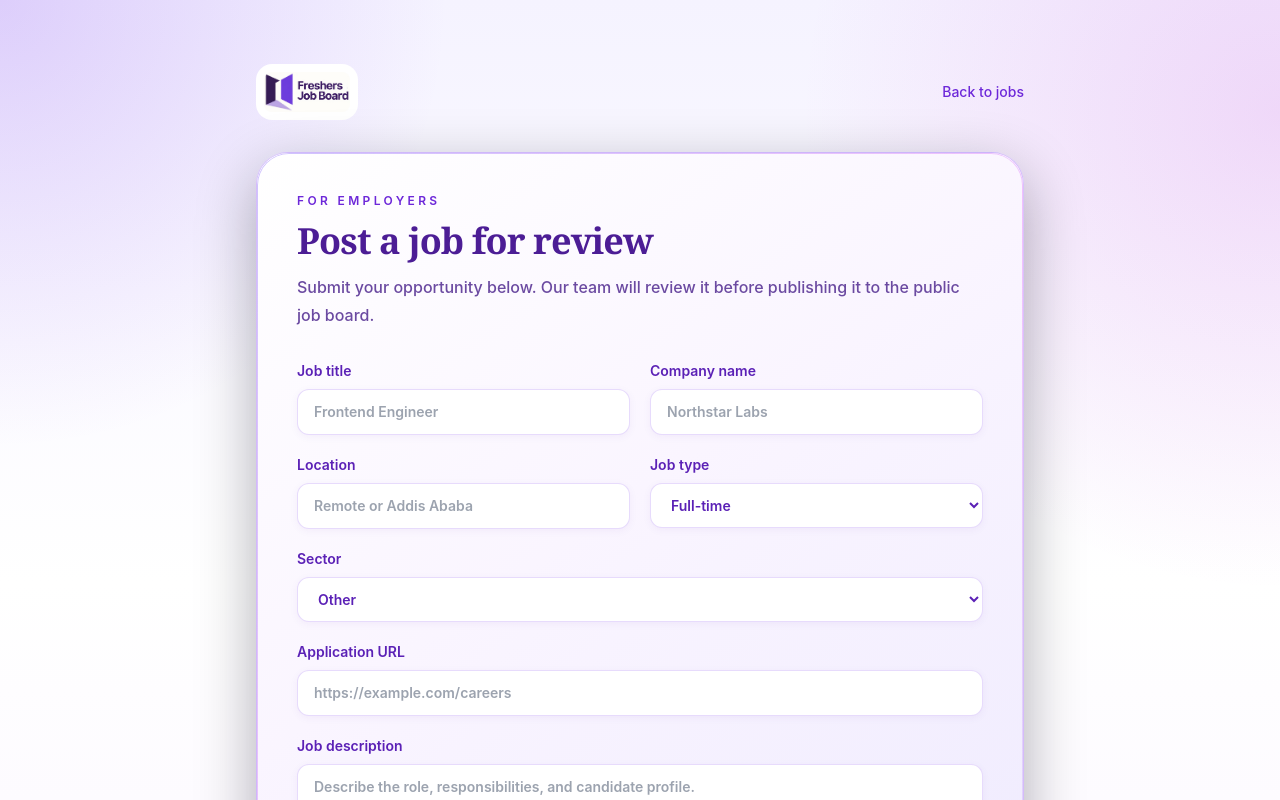
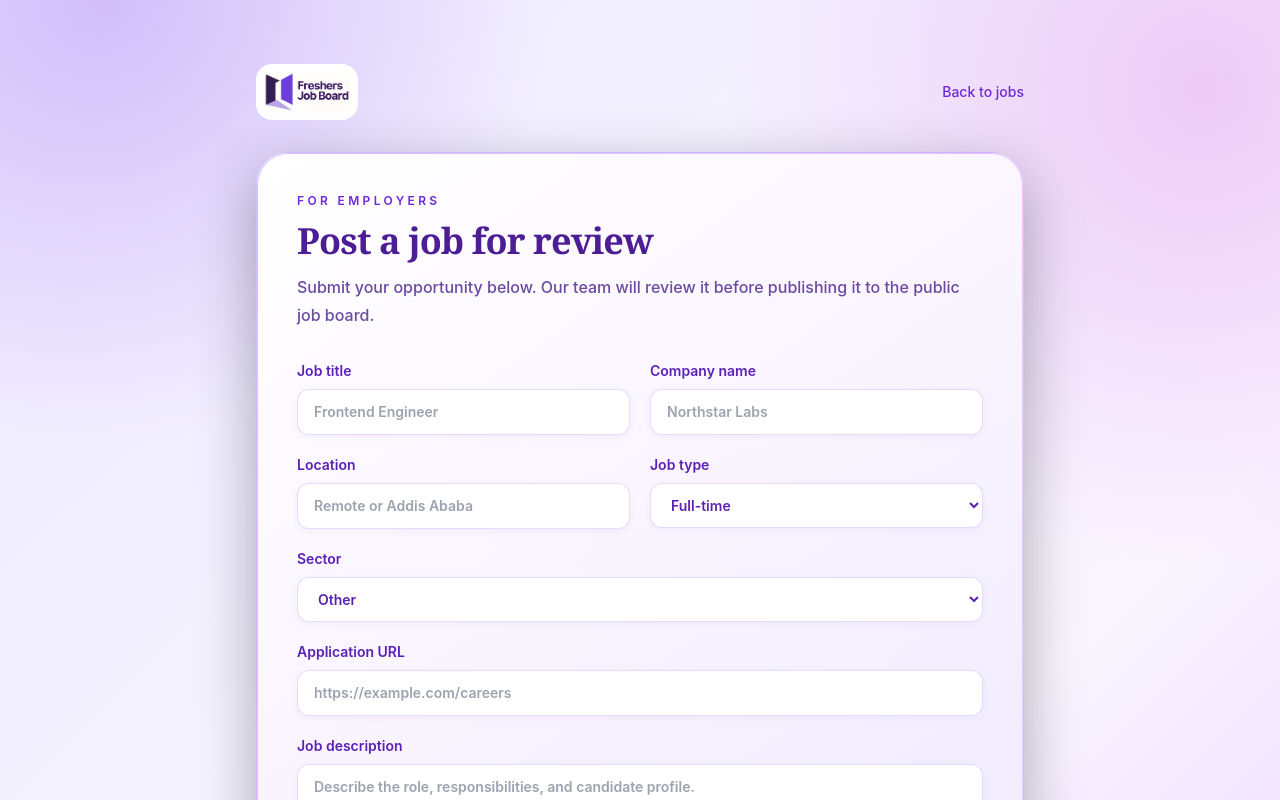
Before and after one commit to alexgetahuntadese/fresherjobs, a Next.js app: page /post-job in a window 1280 px wide. Shown: the top 800 px of the page. Built offline with nearby package versions, Linux system fonts and the light colour scheme.

Commit message:
.............

```diff
--- a/app/globals.css
+++ b/app/globals.css
@@ -162,7 +162,7 @@ select {
 
 main.bg-white,
 main.bg-slate-950 {
-  background-color: #f5f3ff !important;
+  background-color: #ede9fe !important;
 }
 
 
@@ -180,9 +180,9 @@ main.bg-slate-950 {
 /* Final light-purple polish: clearer hierarchy and contrast on every surface. */
 body {
   background:
-    radial-gradient(circle at 0% 0%, rgba(124, 58, 237, 0.20), transparent 28rem),
-    radial-gradient(circle at 100% 10%, rgba(192, 38, 211, 0.14), transparent 30rem),
-    linear-gradient(180deg, #f5f3ff 0%, #ffffff 52%, #faf5ff 100%);
+    radial-gradient(circle at 8% 0%, rgba(124, 58, 237, 0.25), transparent 28rem),
+    radial-gradient(circle at 94% 8%, rgba(192, 38, 211, 0.20), transparent 30rem),
+    linear-gradient(135deg, #ede9fe 0%, #f5f3ff 42%, #faf5ff 72%, #e9d5ff 100%);
 }
 
 [class*="border-white/10"] {
```
